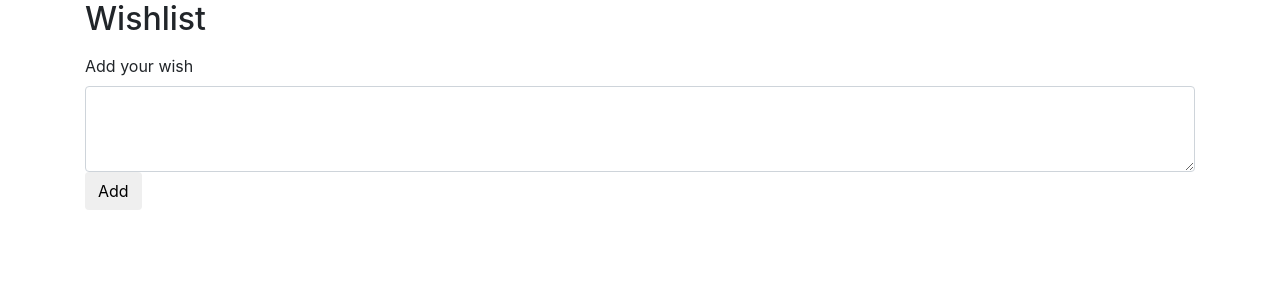
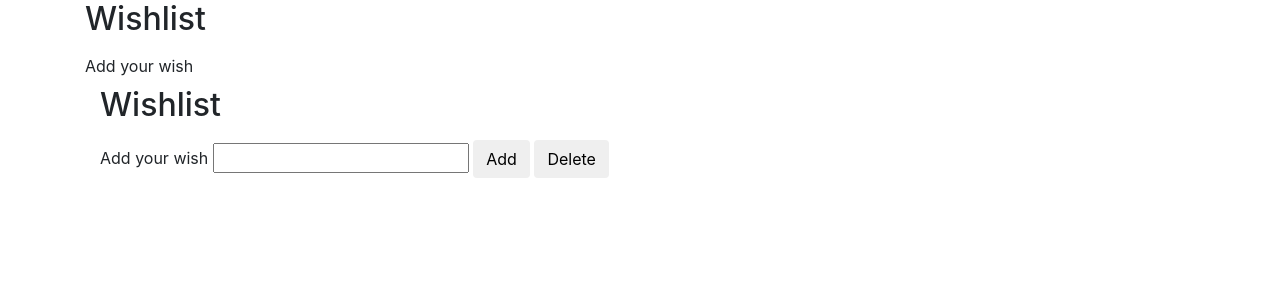
Before and after one commit to magnusjw/recipebuddy, a PHP site: page /views/html/wish_list.php in a window 1280 px wide. Shown: the part 58-358 px from the top of the page. Run offline with PHP 8.4, Linux system fonts and the light colour scheme.

Commit message:
wish_list.php edited online with Bitbucket

```diff
--- a/views/html/wish_list.php
+++ b/views/html/wish_list.php
@@ -14,8 +14,16 @@ include_once "headband.html";
     <div class="form-group">
       <ul id = "wl"></ul>
       <label for="wishlist">Add your wish</label>
-      <textarea class="form-control" rows="3" id="wishlist"></textarea>
+      <body>
+   <div class="container">
+  <h2>Wishlist</h2>
+  <form>
+    <div class="form-group">
+      <ul id = "wl"></ul>
+      <label for="wishlist">Add your wish</label>
+      <input type=text id="wishlist"></input>
       <button onClick="displaywishlist()"type = "button" class = "btn btn-default">Add</button>
+      <button onClick="deletewishlist()"type = "button" class = "btn btn-default">Delete</button>
     </div>
   </form>
 </div>
@@ -24,14 +32,22 @@ include_once "headband.html";
 
 var wishlist_ = []
 function displaywishlist() {
-    var x = document.getElementById("wishlist").value;
-    wishlist_.push(x);
-
     var ul = document.getElementById("wl");
+    var input = document.getElementById("wishlist");
     var li = document.createElement("li");
-    li.appendChild(document.createTextNode(x));
+    li.setAttribute('id',input.value);
+    li.appendChild(document.createTextNode(input.value));
     ul.appendChild(li);
 
+
+}
+
+function deletewishlist(){
+	var ul = document.getElementById("wl");
+    var temp = document.getElementById("wishlist");
+    var item = document.getElementById(temp.value);
+    ul.removeChild(item);
 }
 </script>
 </body>
+</body>
```
